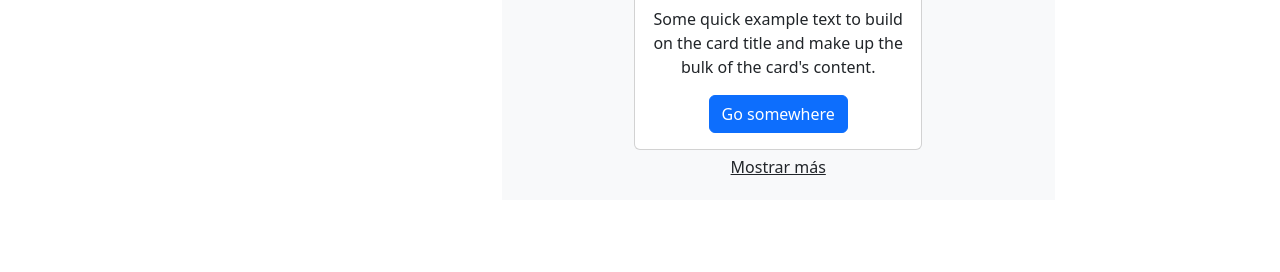
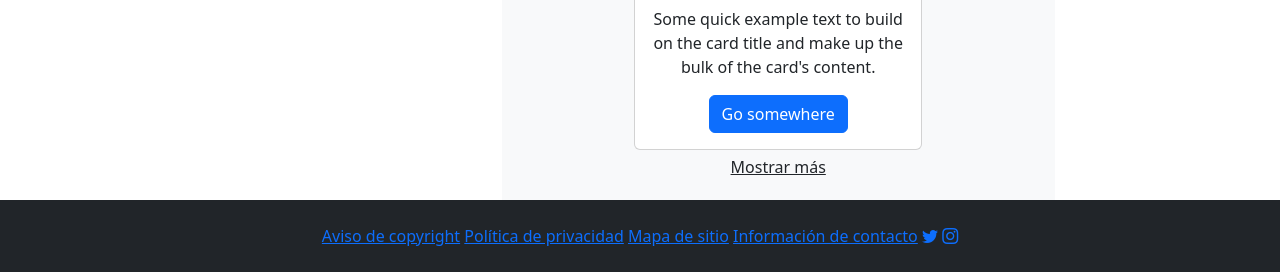
Before and after one commit to neocortex96/TFG, a PHP site: page / in a window 1280 px wide. Shown: the part 1728-2000 px from the top of the page. Before the commit the page ends 1903 px from the top, so only its background shows below. Run offline with PHP 8.4, Linux system fonts and the light colour scheme.

Commit message:
footer agregado

```diff
--- a/front/php/index.php
+++ b/front/php/index.php
@@ -8,15 +8,15 @@
     <meta http-equiv="refresh" content="10">
     <title>Document</title>
 
+    <head>
     <!-- JS LINK -->
     <script src="../js/script.js"></script>
     <!-- BOOTSTRAP LINK -->
     <link href="https://cdn.jsdelivr.net/npm/bootstrap@5.3.0-alpha1/dist/css/bootstrap.min.css" rel="stylesheet" integrity="sha384-GLhlTQ8iRABdZLl6O3oVMWSktQOp6b7In1Zl3/Jr59b6EGGoI1aFkw7cmDA6j6gD" crossorigin="anonymous">
+    <!-- BOOTSTRAP ICONS -->
+    <link rel="stylesheet" href="https://cdn.jsdelivr.net/npm/bootstrap-icons@1.10.5/font/bootstrap-icons.css">
     <!-- LINK CSS -->
     <link rel="stylesheet" href="../css/index.css">
-
-    <head>
-
     </head>
 
 <body>
@@ -31,8 +31,8 @@
             <a class="navbar-brand text-light" href="#">LOGO</a>
 
             <form class="d-flex" role="search">
-                <input class="form-control me-2" type="search" placeholder="Search" aria-label="Search">
-                <button class="btn btn-outline-light" type="submit">Search</button>
+                <input class="form-control me-2" type="search" placeholder="Buscar topics" aria-label="Search">
+                <button class="btn btn-outline-light" type="submit">Buscar</button>
             </form>
 
             <button type="button" class="btn btn-primary">Iniciar sesión</button>
@@ -127,7 +127,17 @@
     </div>
 
 
+    <!-- FOOTER -->
 
+    <div class="footer text-center container-fluid p-4 bg-dark text-white">
+        <a href="#">Aviso de copyright</a>
+        <a href="#">Política de privacidad</a>
+        <a href="#">Mapa de sitio</a>
+        <a href="#">Información de contacto</a>
+        <a href="#"><i class="bi bi-twitter"></i></a>
+        <a href="#"><i class="bi bi-instagram"></i></a>
+
+    </div>
 
 
     <?php
```
Also changed, not shown: front/css/index.css (+9 -1 lines).
